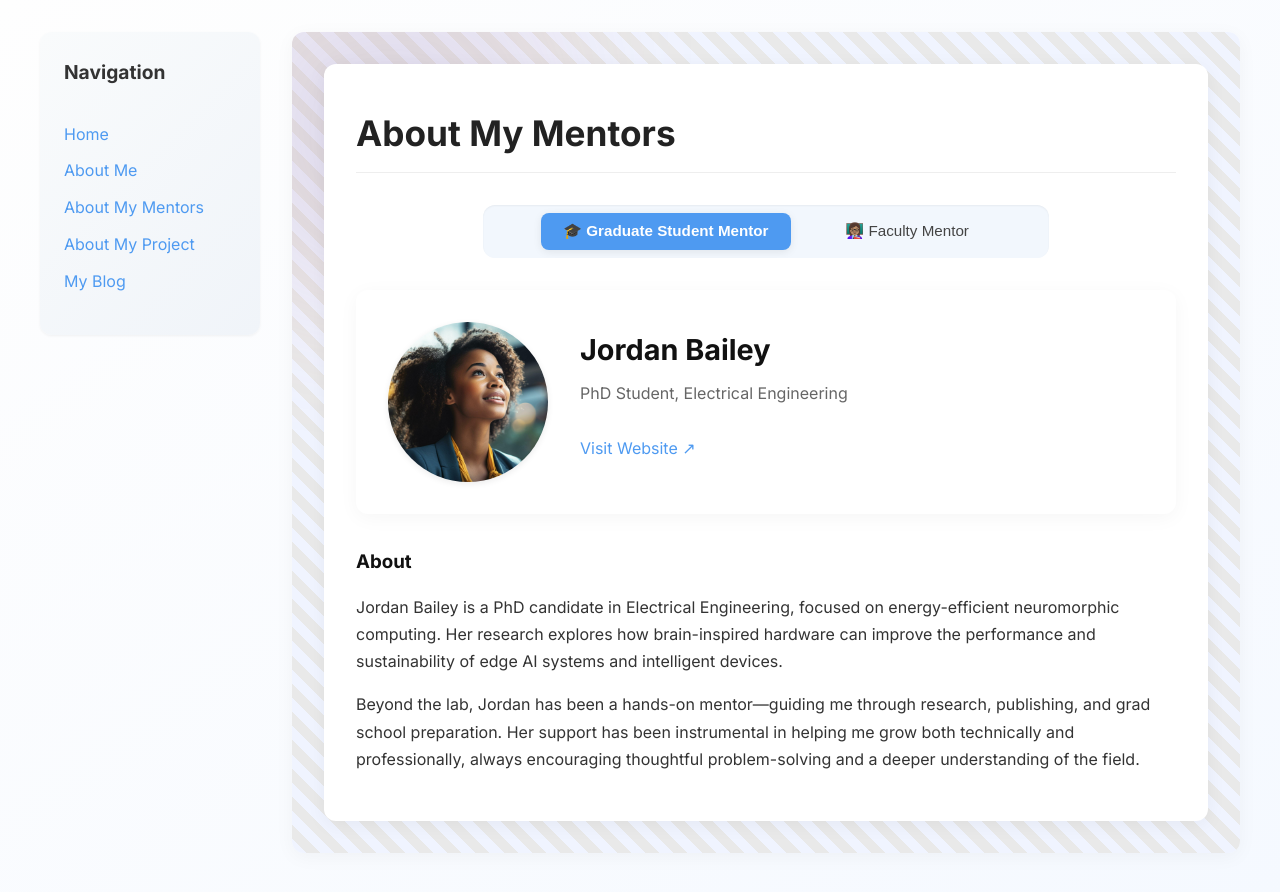
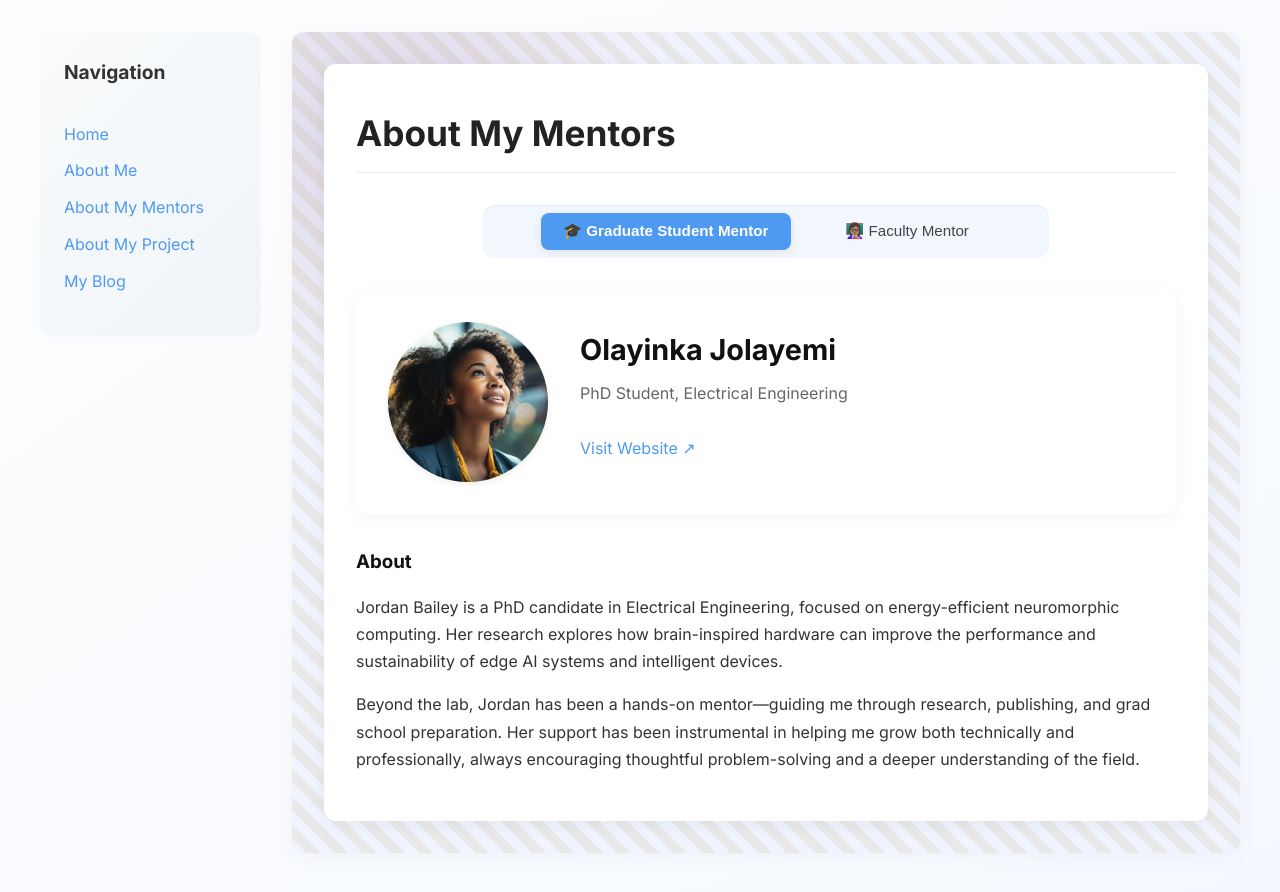
Before and after one commit to Chola3-pixel/Chola3-pixel.github.io, a Jekyll site: the page built from pages/about-my-mentor.md, in a window 1280 px wide. Shown: the top 892 px of the page. Built offline with Jekyll 4.4.1, drawn with Linux system fonts in a browser that asks for light colours.

Commit message:
Update about-my-mentor.md

```diff
--- a/pages/about-my-mentor.md
+++ b/pages/about-my-mentor.md
@@ -4,7 +4,7 @@ title: About My Mentors
 permalink: /about-my-mentor.html
 
 graduate_mentor:
-  name: Jordan Bailey
+  name: Olayinka Jolayemi
   title: PhD Student, Electrical Engineering
   image: /assets/images/graduate-student-mentor.jpg
   website: https://gradmentor.example.com
```
Also changed, not shown: other parts of pages/about-my-mentor.md (+1 -1 lines).
